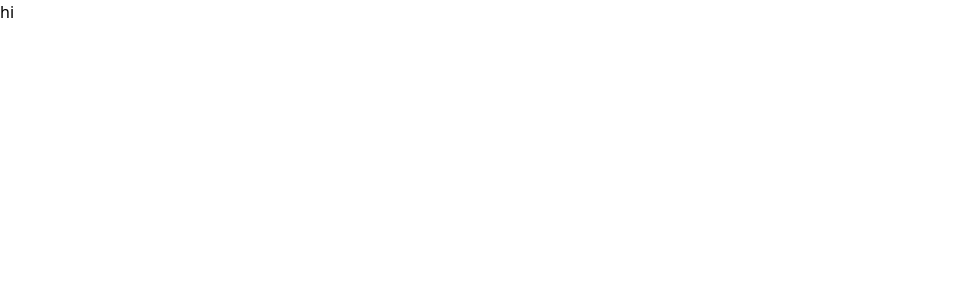
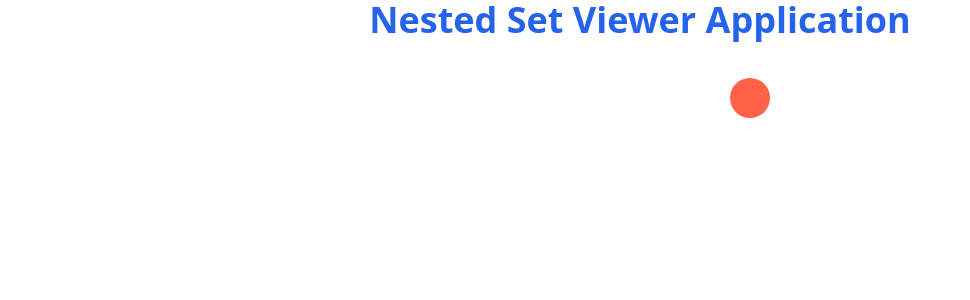
Before and after one commit to Dhyaneshwar/NestedSet, a React (Vite) app: page /visualise in a window 1280 px wide. Shown: the top 300 px of the page, without its empty margins (0-970 px from the left). Built offline with nearby package versions, Linux system fonts and the light colour scheme.

Commit message:
feat: Display nodes with TreeGraph component

```diff
--- /dev/null
+++ b/src/components/TreeGraph.jsx
@@ -0,0 +1,89 @@
+const renderTreeNodes = (node, x, y, level, positions, lines) => {
+  const posX = x;
+  const posY = y;
+  positions.push({ id: node.id, name: node.type, x: posX, y: posY });
+
+  if (node.children && node.children.length > 0) {
+    // Display vertically
+    const horizontalSpacing = 200;
+    const verticalSpacing = 100;
+    const childXStart =
+      posX - (node.children.length - 1) * horizontalSpacing * 0.5;
+
+    node.children.forEach((child, index) => {
+      const childX = childXStart + index * horizontalSpacing;
+      const childY = posY + verticalSpacing;
+
+      lines.push({ startX: posX, startY: posY, endX: childX, endY: childY });
+      renderTreeNodes(child, childX, childY, level + 1, positions, lines);
+    });
+
+    // Display horizontally
+    // const horizontalSpacing = 150;
+    // const verticalSpacing = 150;
+    // const childYStart =
+    //   posY - (node.children.length - 1) * verticalSpacing * 0.5;
+
+    // node.children.forEach((child, index) => {
+    //   const childX = posX + horizontalSpacing;
+    //   const childY = childYStart + index * verticalSpacing;
+
+    //   lines.push({
+    //     startX: posX + 4,
+    //     startY: posY,
+    //     endX: childX,
+    //     endY: childY,
+    //   });
+    //   renderTreeNodes(child, childX, childY, level + 1, positions, lines);
+    // });
+  }
+};
+
+const TreeGraph = ({ treeData }) => {
+  const positions = [];
+  const lines = [];
+
+  // Display vertically
+  renderTreeNodes(treeData, 750, 50, 0, positions, lines);
+
+  // Display horizontally
+  // renderTreeNodes(treeData, 250, 350, 0, positions, lines);
+
+  return (
+    <svg width="100%" height="700px">
+      {lines.map((line, index) => (
+        <line
+          key={index}
+          x1={line.startX}
+          y1={line.startY}
+          x2={line.endX}
+          y2={line.endY}
+          stroke="black"
+          strokeWidth={2}
+        />
+      ))}
+
+      {positions.map((node) => (
+        <g
+          className="cursor-pointer"
+          key={node.id}
+          onClick={() => console.log(node.id, node.name)}
+        >
+          <circle cx={node.x} cy={node.y} r={20} fill="#ff6347" />
+          <text
+            x={node.x}
+            y={node.y}
+            textAnchor="middle"
+            alignmentBaseline="middle"
+            fill="white"
+            fontSize="17"
+          >
+            {node.id}
+          </text>
+        </g>
+      ))}
+    </svg>
+  );
+};
+
+export default TreeGraph;
--- a/src/components/Visualise.jsx
+++ b/src/components/Visualise.jsx
@@ -1,9 +1,16 @@
 import React from "react";
 import { selectData, selectHierarchicalData } from "../redux/dataSelectors";
 import { connect } from "react-redux";
+import TreeGraph from "./TreeGraph";
+import Title from "./Title";
 
 function VisualisePage({ data, hierarchicalData }) {
-  return <div>hi</div>;
+  return (
+    <>
+      <Title />
+      <TreeGraph treeData={hierarchicalData} />
+    </>
+  );
 }
 
 const mapStateToProps = (state) => ({
```
